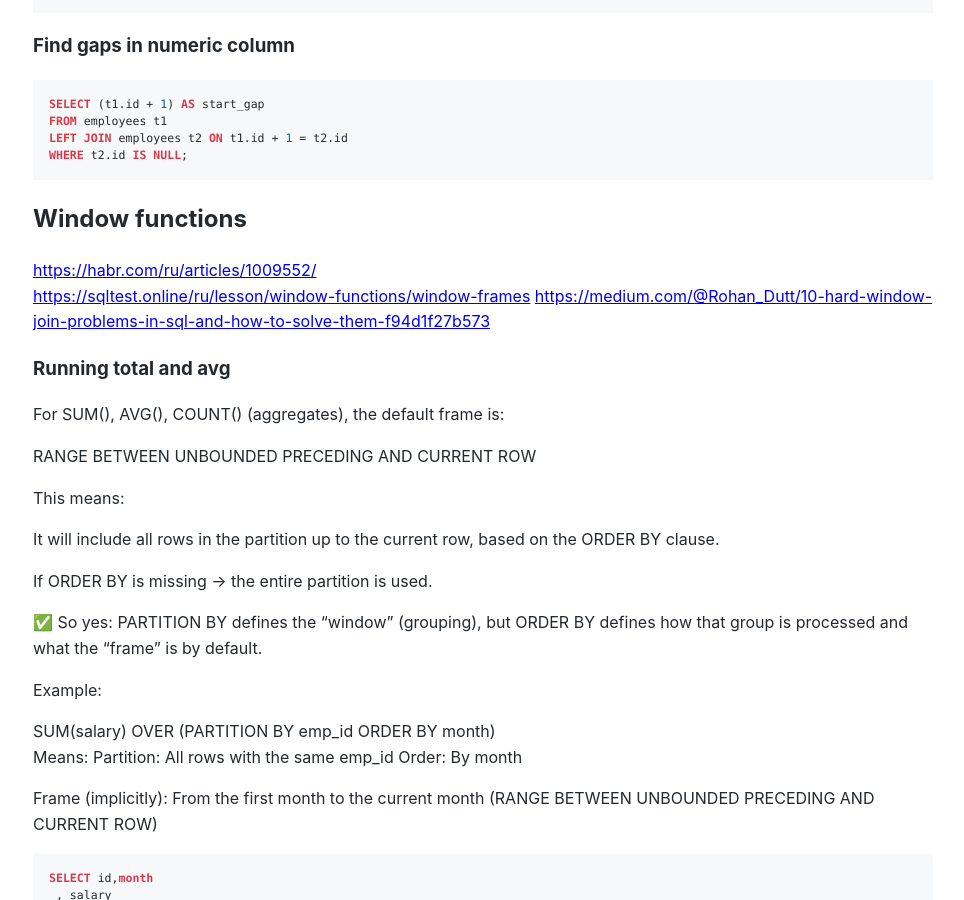
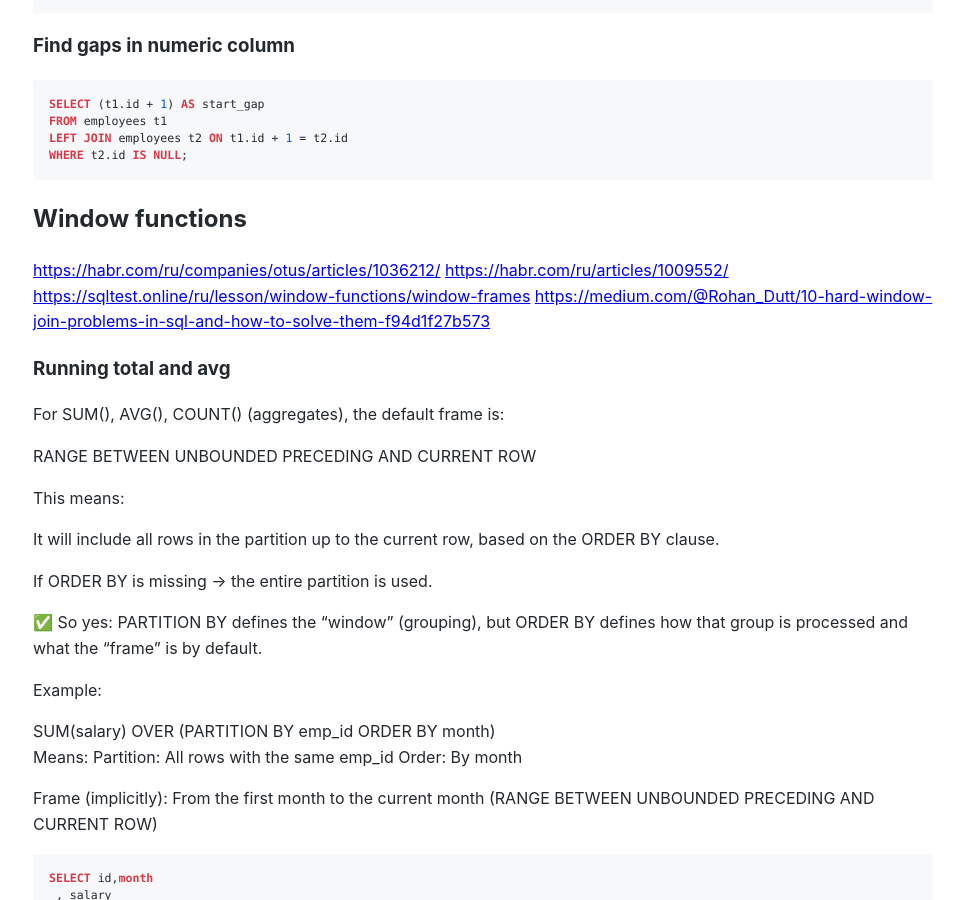
Before and after one commit to Michael-Lubinsky/michael-lubinsky.github.com, a Jekyll site: the page built from pg/sql.md, in a window 1280 px wide and 900 px high, scrolled down 9291 px. Shown: the whole window, without its empty margins (157-1121 px from the left). Built offline with Jekyll 4.4.1, drawn with Linux system fonts in a browser that asks for light colours; our own code applies the rules of GitHub Pages for plain Markdown files.

Commit message:
Update sql.md

````diff
--- a/pg/sql.md
+++ b/pg/sql.md
@@ -455,7 +455,7 @@ LEFT JOIN employees t2 ON t1.id + 1 = t2.id
 WHERE t2.id IS NULL;
 ```
 ## Window functions
-
+<https://habr.com/ru/companies/otus/articles/1036212/>
 <https://habr.com/ru/articles/1009552/>
 <https://sqltest.online/ru/lesson/window-functions/window-frames>
 <https://medium.com/@Rohan_Dutt/10-hard-window-join-problems-in-sql-and-how-to-solve-them-f94d1f27b573>
````
